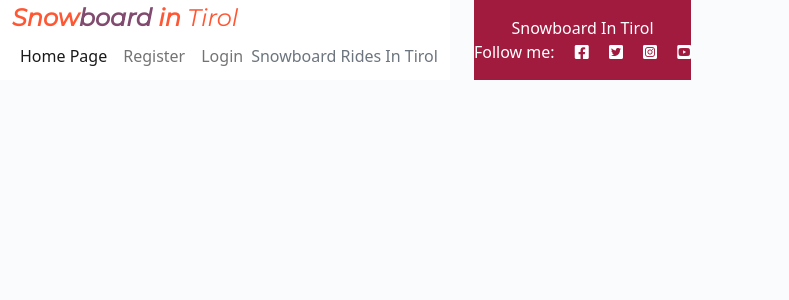
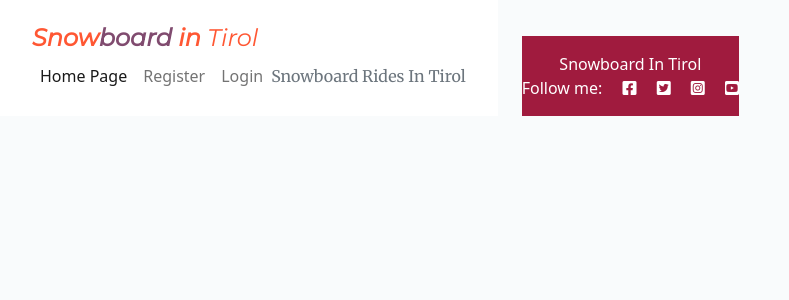
Before and after one commit to FlorinDorneanu/snowboard-in-tirol, a Django app: page / in a window 1280 px wide. Shown: the top 300 px of the page, without its empty margins (0-789 px from the left). Run offline with Django 3.2, Linux system fonts and the light colour scheme; data that the repository does not hold is empty.

Commit message:
Add style to nav bar

```diff
--- a/static/css/style.css
+++ b/static/css/style.css
@@ -13,12 +13,20 @@ body {
     color: #804b6f;
 }
 
+.text-muted {
+    font-family: Merriweather, sans-serif;
+}
+
 .thin {
     font-weight: 300;
 }
 
 .light-bg {
     background-color: #fff;
+}
+
+.bg-white {
+    padding: 20px;
 }
 
 .dark-bg {
@@ -50,6 +58,7 @@ body {
     color: white;
     margin: 4px;
     text-transform: uppercase;
+    font-family: Montserrat, sans-serif;
 }
 
 .masthead {
```
